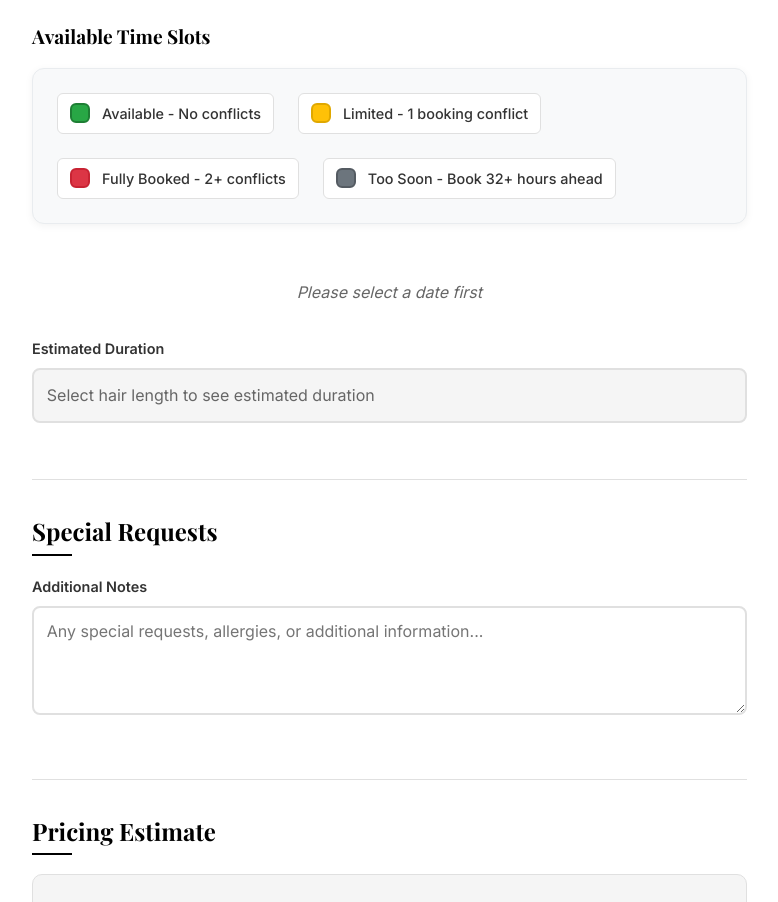
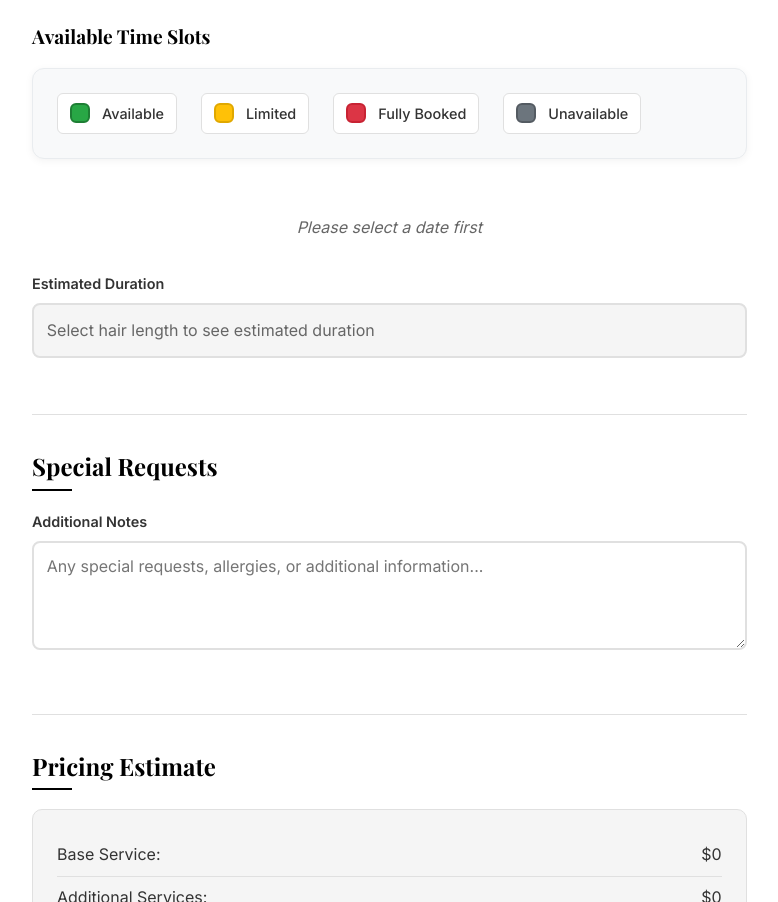
Before and after one commit to MousScales/MomSite, a plain HTML site: page booking.html in a window 1280 px wide. Shown: the part 1227-2129 px from the top of the page, without its empty margins (32-810 px from the left). Drawn offline with nearby package versions, Linux system fonts and the light colour scheme; a script that the page names is missing; files whose address does not match are found by name.

Commit message:
Fix time slot visibility by adding CSS for too-soon class and simplify legend labels

```diff
--- a/booking.css
+++ b/booking.css
@@ -552,6 +552,13 @@ body {
     color: #ccc;
     cursor: not-allowed;
     border-color: #e0e0e0;
+}
+
+.time-slot.too-soon {
+    background: #6c757d;
+    color: #fff;
+    cursor: not-allowed;
+    border-color: #545b62;
 }
 
 /* Availability Status Styles */
--- a/booking.html
+++ b/booking.html
@@ -132,19 +132,19 @@
                             <div class="availability-legend">
                                 <div class="legend-item">
                                     <div class="legend-color available"></div>
-                                    <span>Available - No conflicts</span>
+                                    <span>Available</span>
                                 </div>
                                 <div class="legend-item">
                                     <div class="legend-color limited"></div>
-                                    <span>Limited - 1 booking conflict</span>
+                                    <span>Limited</span>
                                 </div>
                                 <div class="legend-item">
                                     <div class="legend-color fully-booked"></div>
-                                    <span>Fully Booked - 2+ conflicts</span>
+                                    <span>Fully Booked</span>
                                 </div>
                                 <div class="legend-item">
                                     <div class="legend-color too-soon"></div>
-                                    <span>Too Soon - Book 32+ hours ahead</span>
+                                    <span>Unavailable</span>
                                 </div>
                             </div>
                             <div id="time-slots" class="time-slots">
```
